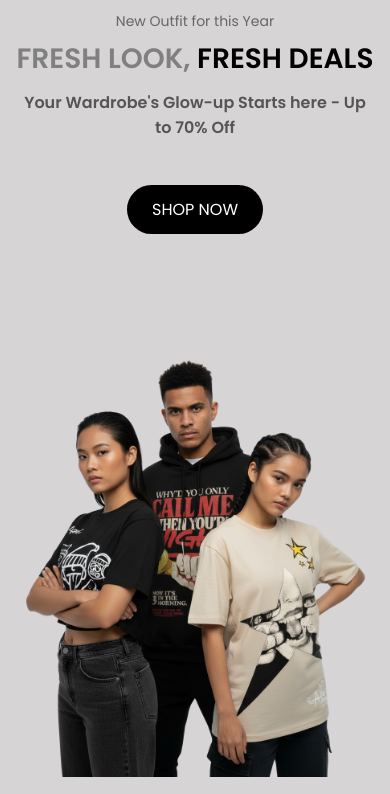
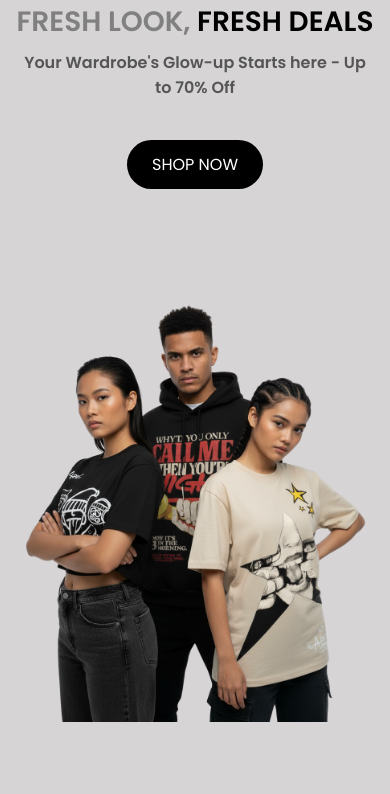
Before and after one commit to Poatan21/AFEEC_Group6, a plain HTML site: page index.html in a window 390 px wide. Shown: the part 272-1066 px from the top of the page. Drawn offline with Linux system fonts and the light colour scheme.

Commit message:
Update style.css

```diff
--- a/style.css
+++ b/style.css
@@ -199,14 +199,14 @@ a{
     display: flex;
 }
 
-/* ====== HERO SECTION - FIXED ====== */
+/* ====== HERO SECTION - REDUCED SPACING ====== */
 .content-section {
     display: flex;
     align-items: center;
     justify-content: space-between;
     max-width: 1400px;
-    margin: 80px auto;
-    padding: 40px 60px;
+    margin: 20px auto 40px;  /* REDUCED from 80px to 20px top margin */
+    padding: 30px 60px;  /* REDUCED from 40px to 30px padding */
     gap: 50px;
 }
 
@@ -216,30 +216,30 @@ a{
     max-width: 600px;
 }
 
-/* FIXED: Made the hero logo MUCH BIGGER like in the screenshot */
+/* Large AFEEC logo */
 .hero-logo {
     width: 350px;
     max-width: 100%;
-    margin-bottom: 20px;
+    margin-bottom: 15px;  /* REDUCED from 20px to 15px */
 }
 
 .text-content p {
     font-size: 14px;
     color: #666;
-    margin-bottom: 10px;
+    margin-bottom: 8px;  /* REDUCED from 10px to 8px */
 }
 
 .text-content h1 {
     font-size: 42px;
     font-weight: 700;
-    margin-bottom: 15px;
+    margin-bottom: 12px;  /* REDUCED from 15px to 12px */
     line-height: 1.2;
 }
 
 .text-content h4 {
     font-size: 16px;
     color: #555;
-    margin-bottom: 20px;
+    margin-bottom: 15px;  /* REDUCED from 20px to 15px */
 }
 
 /* Image stays on the RIGHT side */
@@ -275,7 +275,7 @@ a{
     color: black;
     position: relative;
     text-align: center;
-    margin: 20px;
+    margin: 20px;  /* REDUCED spacing */
 }
 
 .title::after {
@@ -295,7 +295,7 @@ a{
     display: grid;
     grid-template-columns: repeat(auto-fill, minmax(220px, 1fr));
     gap: 30px;
-    margin: 60px auto;
+    margin: 40px auto;  /* REDUCED from 60px to 40px */
     max-width: 1200px;
     padding: 0 20px;
     justify-items: center;
@@ -465,6 +465,7 @@ a{
 @media (min-width: 1920px) {
     .content-section {
         max-width: 1600px;
+        margin: 30px auto 50px;
     }
 
     .hero-logo {
@@ -490,6 +491,7 @@ a{
 @media (min-width: 1440px) and (max-width: 1919px) {
     .content-section {
         max-width: 1300px;
+        margin: 25px auto 45px;
     }
 
     .hero-logo {
@@ -510,7 +512,8 @@ a{
 @media (min-width: 1024px) and (max-width: 1439px) {
     .content-section {
         max-width: 1000px;
-        padding: 40px 40px;
+        margin: 20px auto 40px;
+        padding: 30px 40px;
     }
 
     .hero-logo {
@@ -539,7 +542,8 @@ a{
 
     .content-section {
         flex-direction: column;
-        padding: 30px 20px;
+        margin: 20px auto;
+        padding: 20px;
         text-align: center;
     }
 
@@ -553,7 +557,7 @@ a{
 
     .right-img {
         max-width: 100%;
-        margin-top: 30px;
+        margin-top: 20px;
     }
 
     .product-grid {
@@ -582,8 +586,8 @@ a{
     }
 
     .content-section {
-        margin: 40px auto;
-        padding: 20px 15px;
+        margin: 15px auto;
+        padding: 15px;
     }
 
     .hero-logo {
@@ -597,6 +601,7 @@ a{
     .product-grid {
         grid-template-columns: repeat(auto-fill, minmax(150px, 1fr));
         gap: 15px;
+        margin: 30px auto;
     }
 
     .product-card {
```
